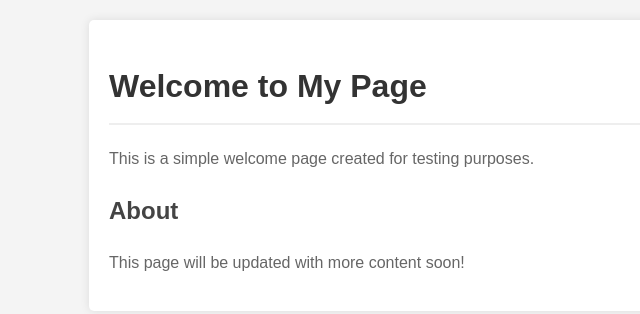
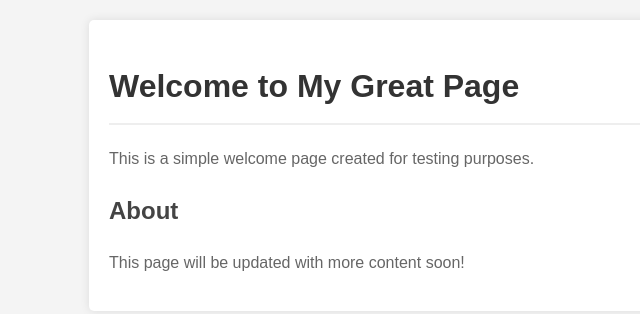
Before and after one commit to WiseCapybara/personal-ai-agent-test_2025-01-18, a plain HTML site: page index.html in a window 1280 px wide. Shown: the whole page, without its empty margins (131-771 px from the left). Drawn offline with Linux system fonts and the light colour scheme.

Commit message:
Update page title to 'Welcome to My Great Page'

```diff
--- a/index.html
+++ b/index.html
@@ -36,7 +36,7 @@
 </head>
 <body>
     <div class="container">
-        <h1>Welcome to My Page</h1>
+        <h1>Welcome to My Great Page</h1>
         <p>This is a simple welcome page created for testing purposes.</p>
         <section>
             <h2>About</h2>
```
